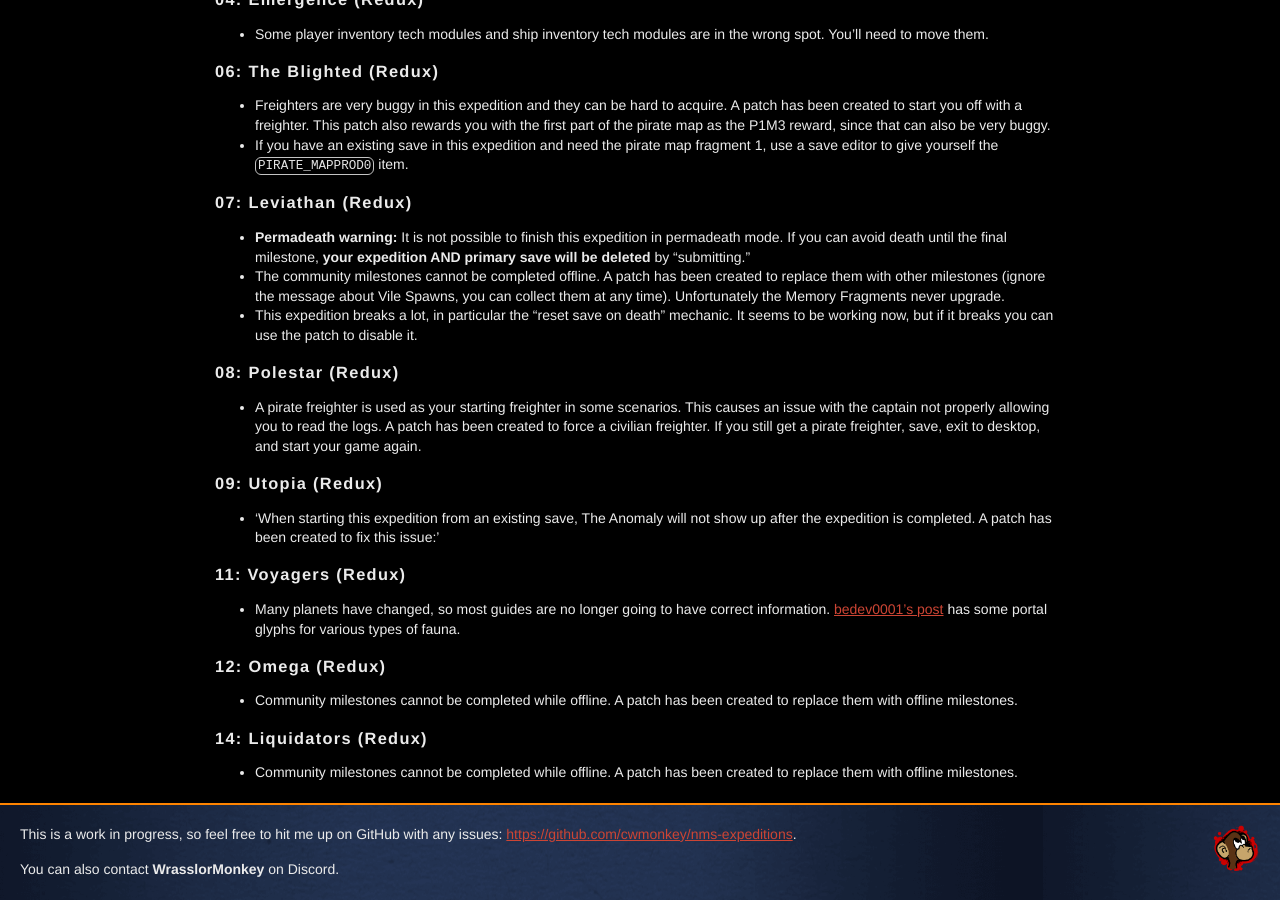
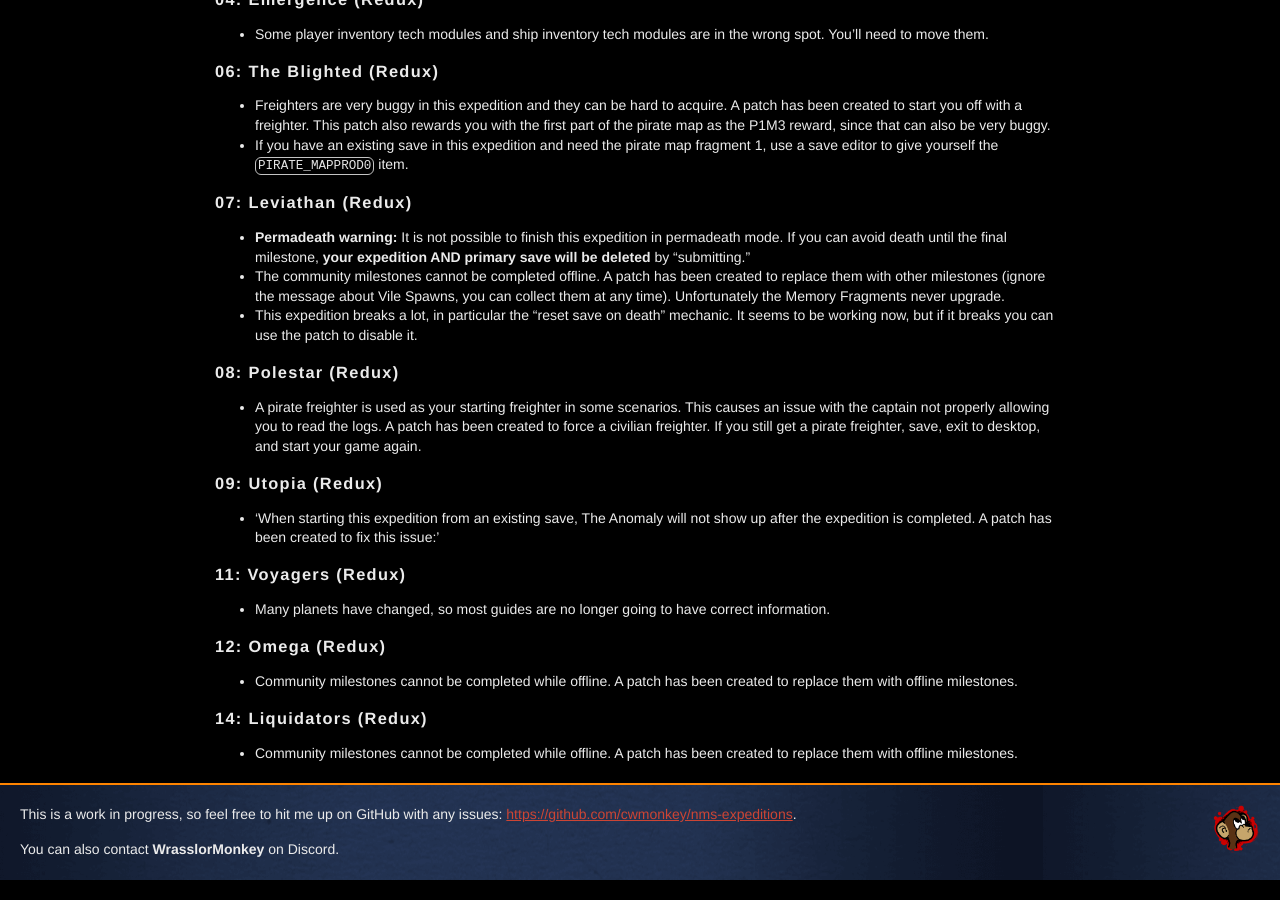
Before and after one commit to cwmonkey/nms-expeditions, a Jekyll site: the page built from index.html, in a window 1280 px wide and 900 px high, scrolled down 2550 px. Built offline with Jekyll 4.4.1, drawn with Linux system fonts in a browser that asks for light colours; some web fonts are replaced.

Commit message:
Removing link to coords
Worlds II caused most species to go "extinct" so the planets no longer have the necessary creatures.

```diff
--- a/_data/expeditions.yml
+++ b/_data/expeditions.yml
@@ -113,7 +113,7 @@
   json: 11_redux_voyagers.json
   redux: 1
   notice: >
-          * Many planets have changed, so most guides are no longer going to have correct information. <a href="https://github.com/leodium/leodium-ReLive-NoMansSky-Expeditions-Offline/discussions/39" target="_blank">bedev0001's post</a> has some portal glyphs for various types of fauna.
+          * Many planets have changed, so most guides are no longer going to have correct information.
 - id: e012
   name: '12: Omega'
   description: The one with more of the same
```
